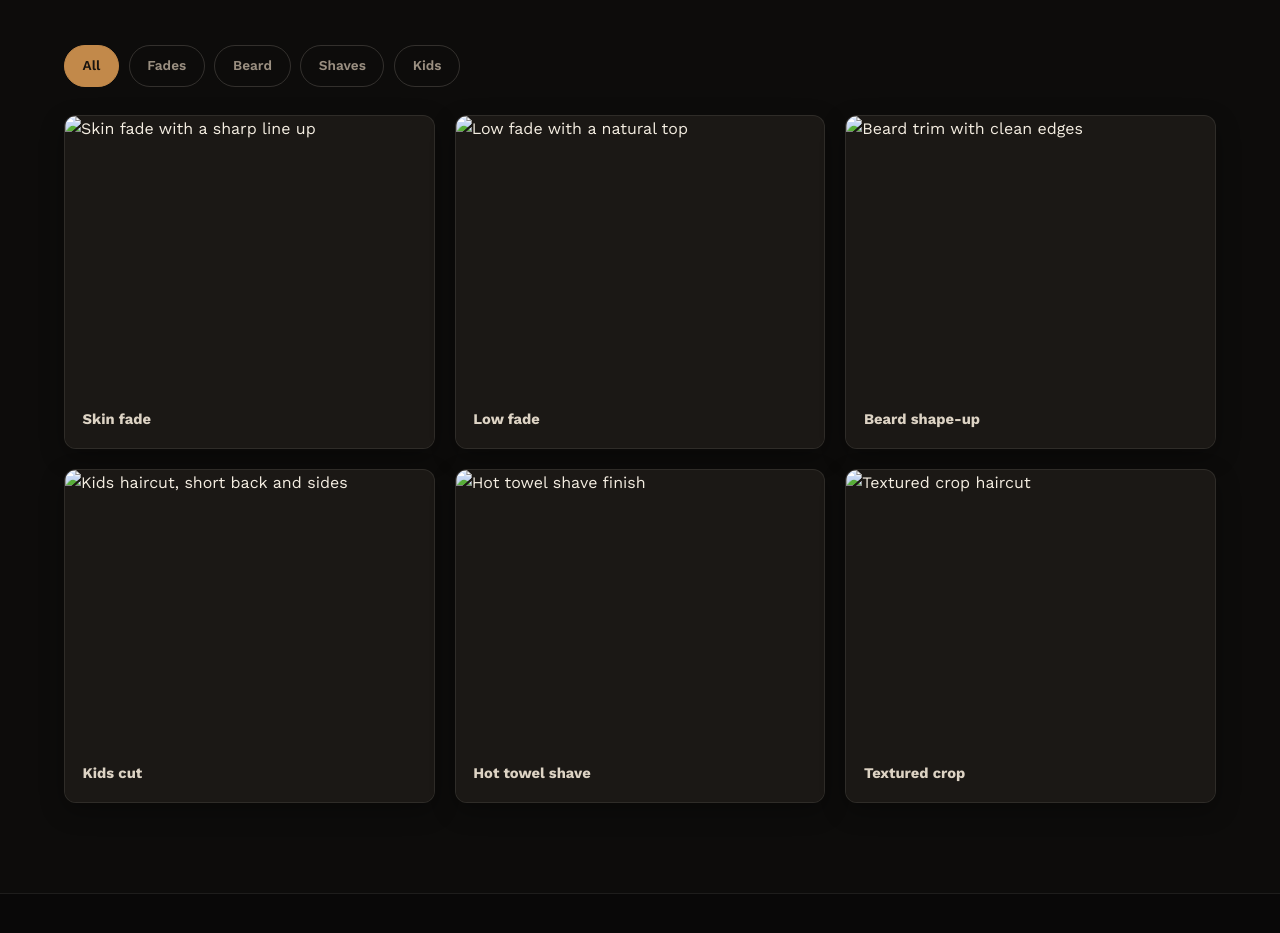
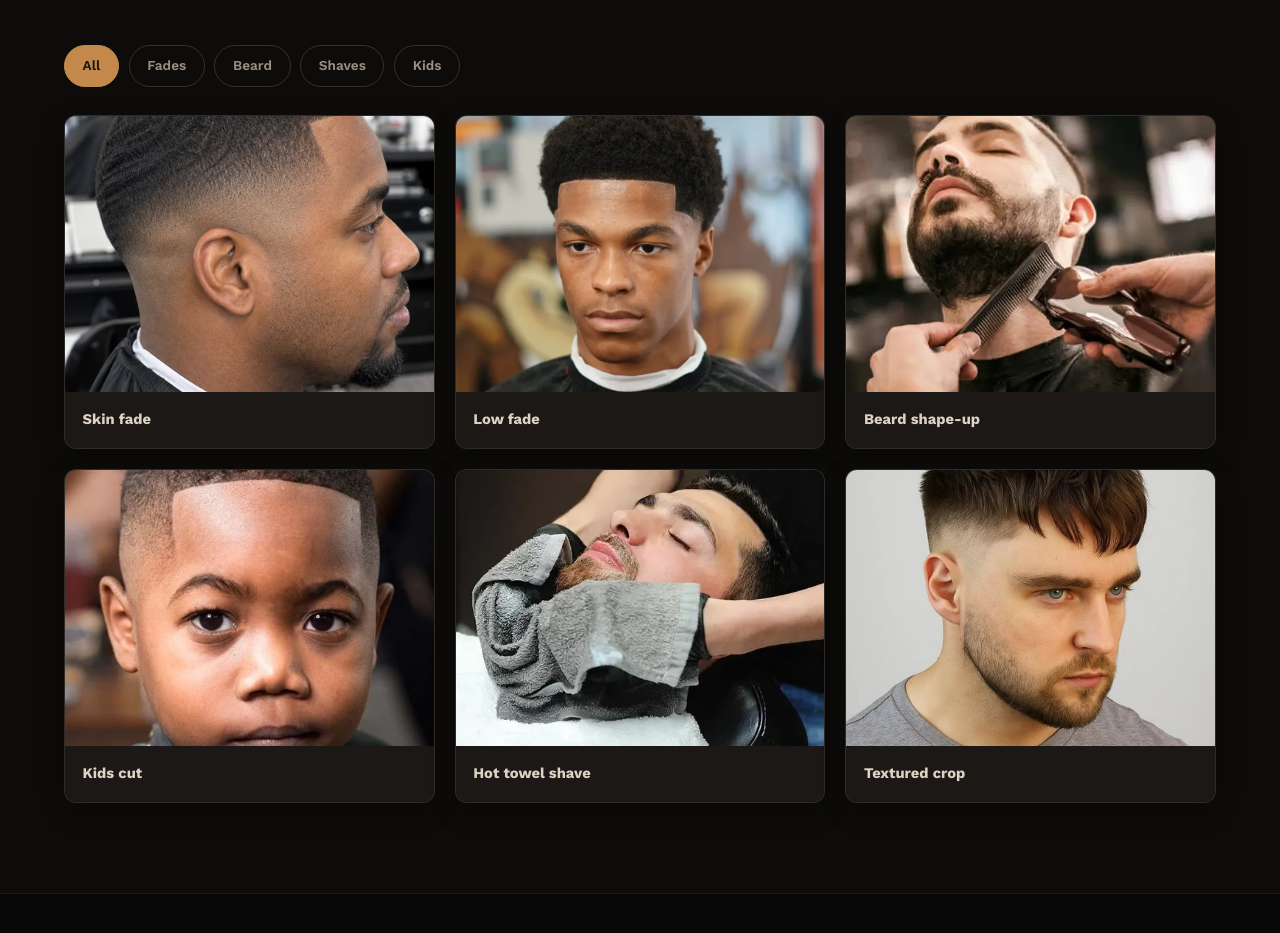
Before and after one commit to adesinaa276-create/stylishcut, a plain HTML site: page gallery.html in a window 1280 px wide. Shown: the part 345-1278 px from the top of the page. Drawn offline with nearby package versions, Linux system fonts and the light colour scheme.

Commit message:
Update gallery.html

```diff
--- a/gallery.html
+++ b/gallery.html
@@ -54,42 +54,42 @@
 
  <figure data-category="fades" data-service="skin-fade">
  <button class="gallery-item" aria-haspopup="dialog">
- <img src="images/gallery-1.webp" alt="Skin fade with a sharp line up">
+ <img src="gallery-1.webp" alt="Skin fade with a sharp line up">
  <figcaption>Skin fade</figcaption>
  </button>
  </figure>
 
  <figure data-category="fades" data-service="regular-cut">
  <button class="gallery-item" aria-haspopup="dialog">
- <img src="images/gallery-2.webp" alt="Low fade with a natural top">
+ <img src="gallery-2.webp" alt="Low fade with a natural top">
  <figcaption>Low fade</figcaption>
  </button>
  </figure>
 
  <figure data-category="beard" data-service="beard-trim">
  <button class="gallery-item" aria-haspopup="dialog">
- <img src="images/gallery-3.webp" alt="Beard trim with clean edges">
+ <img src="gallery-3.webp" alt="Beard trim with clean edges">
  <figcaption>Beard shape-up</figcaption>
  </button>
  </figure>
 
  <figure data-category="kids" data-service="kids-haircut">
  <button class="gallery-item" aria-haspopup="dialog">
- <img src="images/gallery-4.webp" alt="Kids haircut, short back and sides">
+ <img src="gallery-4.webp" alt="Kids haircut, short back and sides">
  <figcaption>Kids cut</figcaption>
  </button>
  </figure>
 
  <figure data-category="shave" data-service="hot-towel-shave">
  <button class="gallery-item" aria-haspopup="dialog">
- <img src="images/gallery-5.webp" alt="Hot towel shave finish">
+ <img src="gallery-5.webp" alt="Hot towel shave finish">
  <figcaption>Hot towel shave</figcaption>
  </button>
  </figure>
 
  <figure data-category="fades" data-service="regular-cut">
  <button class="gallery-item" aria-haspopup="dialog">
- <img src="images/gallery-6.jpg" alt="Textured crop haircut">
+ <img src="gallery-6.jpg" alt="Textured crop haircut">
  <figcaption>Textured crop</figcaption>
  </button>
  </figure>
```
